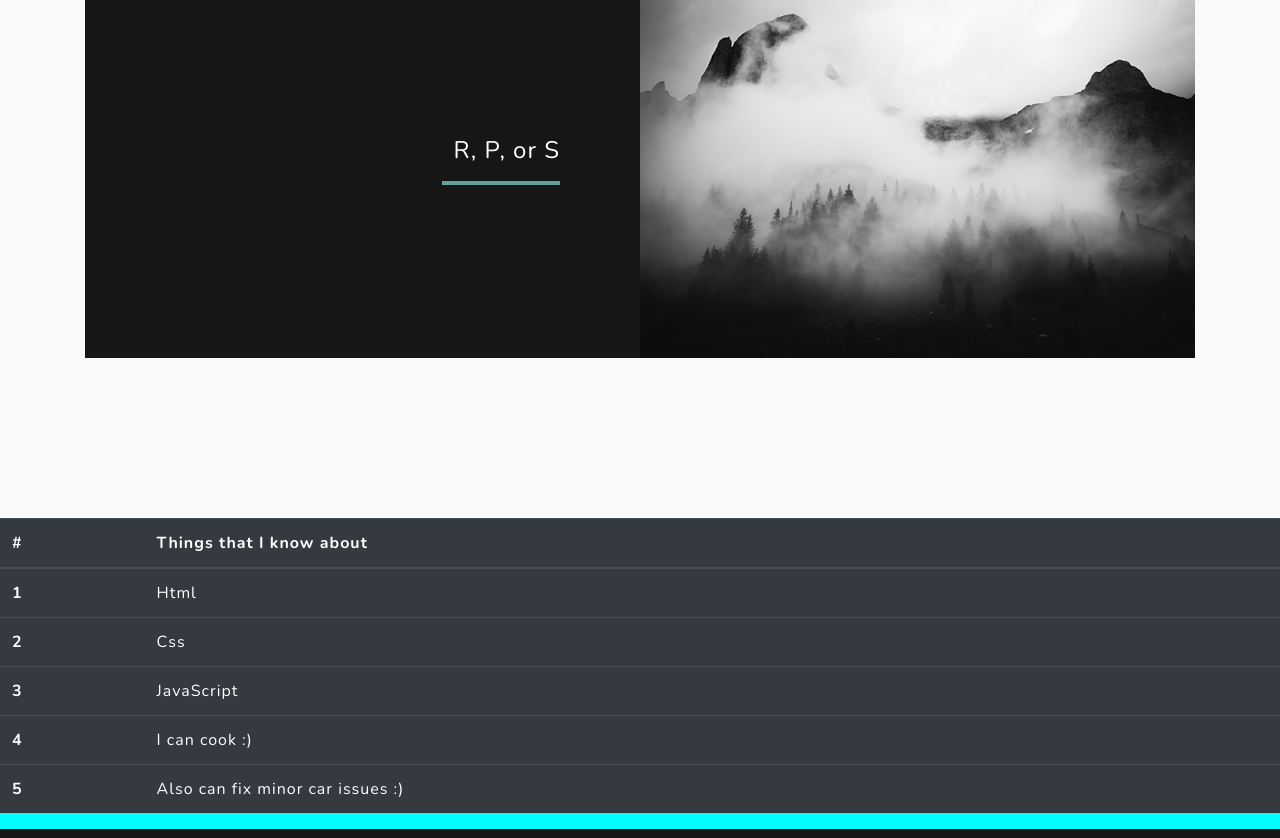
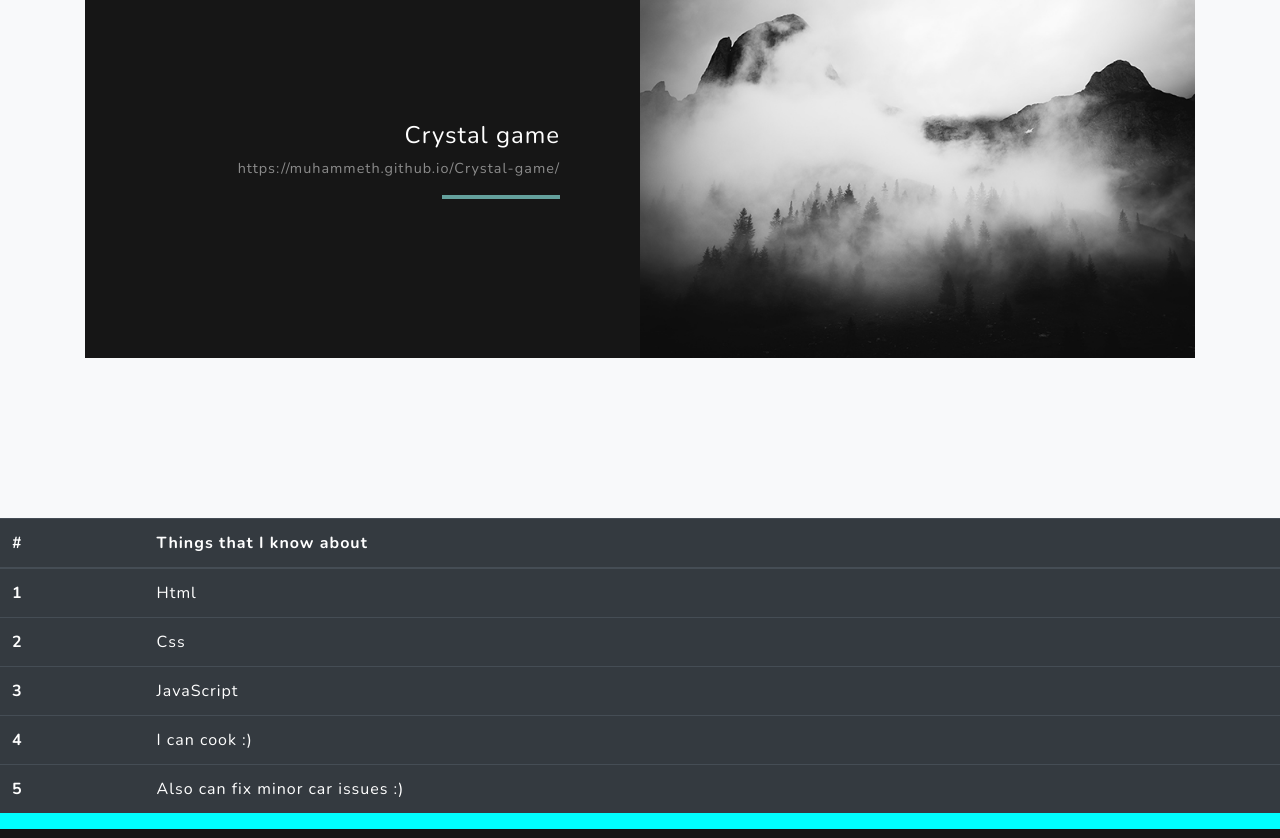
Before and after one commit to MuhammetH/BootstrapPortfolio, a plain HTML site: page index.html in a window 1280 px wide. Shown: the part 3040-3878 px from the top of the page. Drawn offline with nearby package versions, Linux system fonts and the light colour scheme; files whose address does not match are found by name.

Commit message:
Update index.html

```diff
--- a/index.html
+++ b/index.html
@@ -116,8 +116,8 @@
           <div class="bg-black text-center h-100 project">
             <div class="d-flex h-100">
               <div class="project-text w-100 my-auto text-center text-lg-right">
-                <h4 class="text-white">R, P, or S</h4>
-                <p class="mb-0 text-white-50"> </p>
+                <h4 class="text-white">Crystal game</h4>
+                <p class="mb-0 text-white-50"> https://muhammeth.github.io/Crystal-game/ </p>
                 <hr class="d-none d-lg-block mb-0 mr-0">
               </div>
             </div>
```
